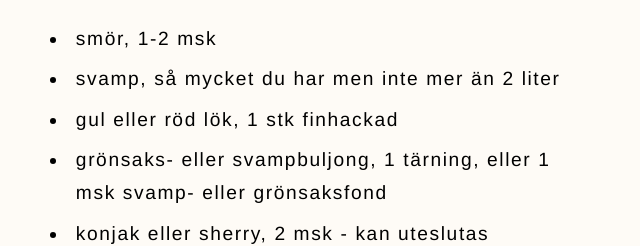
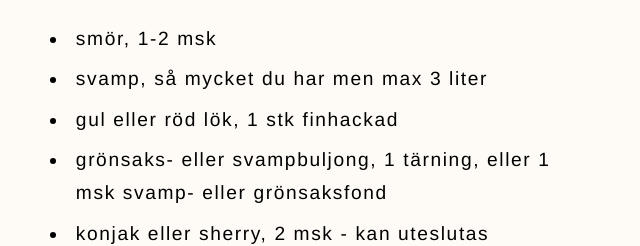
Before and after one commit to vardagsvego/vardagsvego, a plain HTML site: page svampsas.html in a window 1280 px wide. Shown: the part 723-969 px from the top of the page, 340-980 px from the left. Drawn offline with Linux system fonts and the light colour scheme; a web font is replaced by a local one.

Commit message:
Modify svamp quantity in svampsas.html
Updated the maximum amount of svamp from 2 liters to 3 liters in the ingredients section.

```diff
--- a/svampsas.html
+++ b/svampsas.html
@@ -37,7 +37,7 @@
         <h2>Ingredienser</h2>
         <ul>
             <li>smör, 1-2 msk</li>
-            <li>svamp, så mycket du har men inte mer än 2 liter</li>
+            <li>svamp, så mycket du har men max 3 liter</li>
             <li>gul eller röd lök, 1 stk finhackad</li>
             <li>grönsaks- eller svampbuljong, 1 tärning, eller 1 msk svamp- eller grönsaksfond</li>
             <li>konjak eller sherry, 2 msk - kan uteslutas</li>
```
